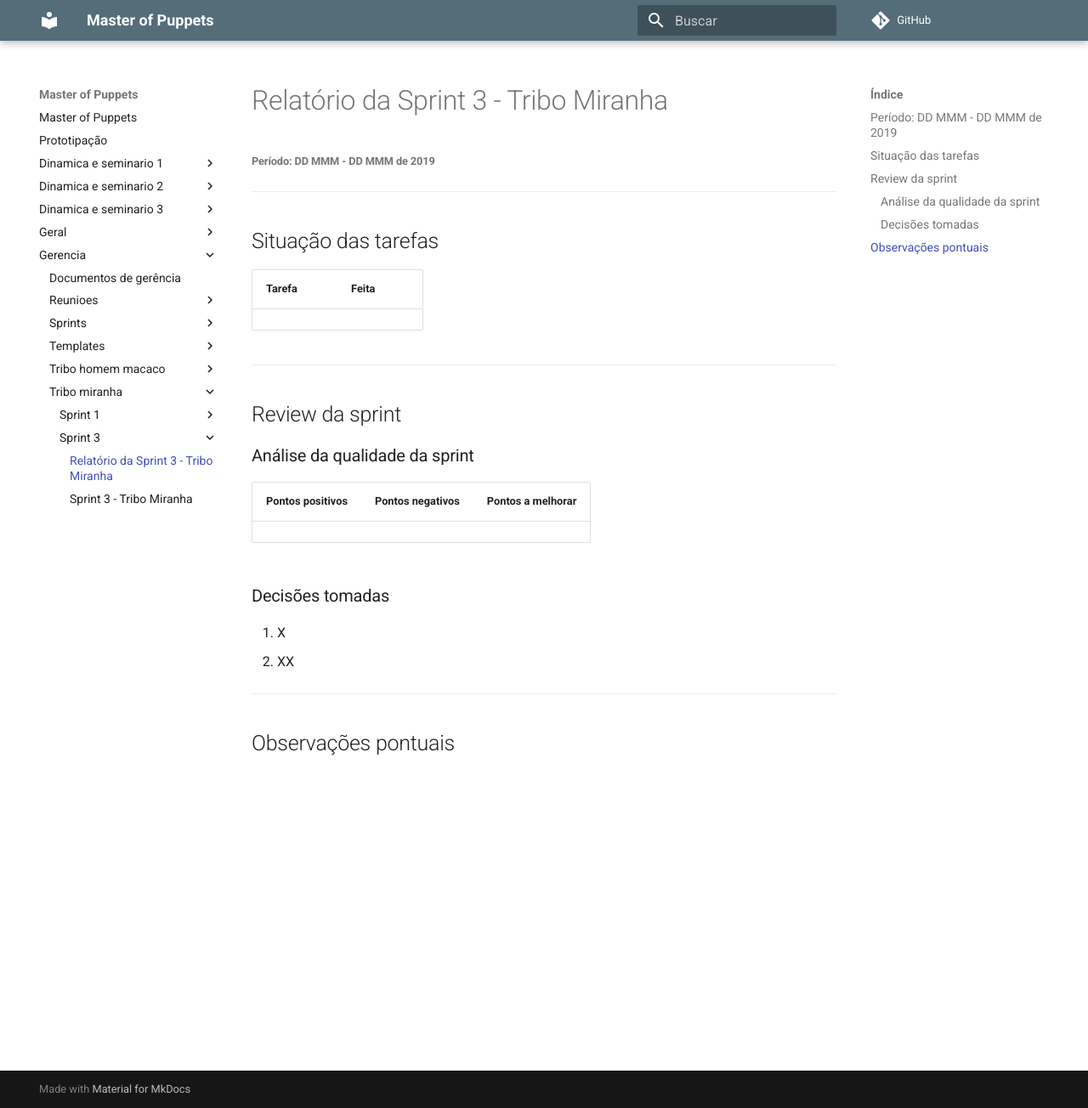
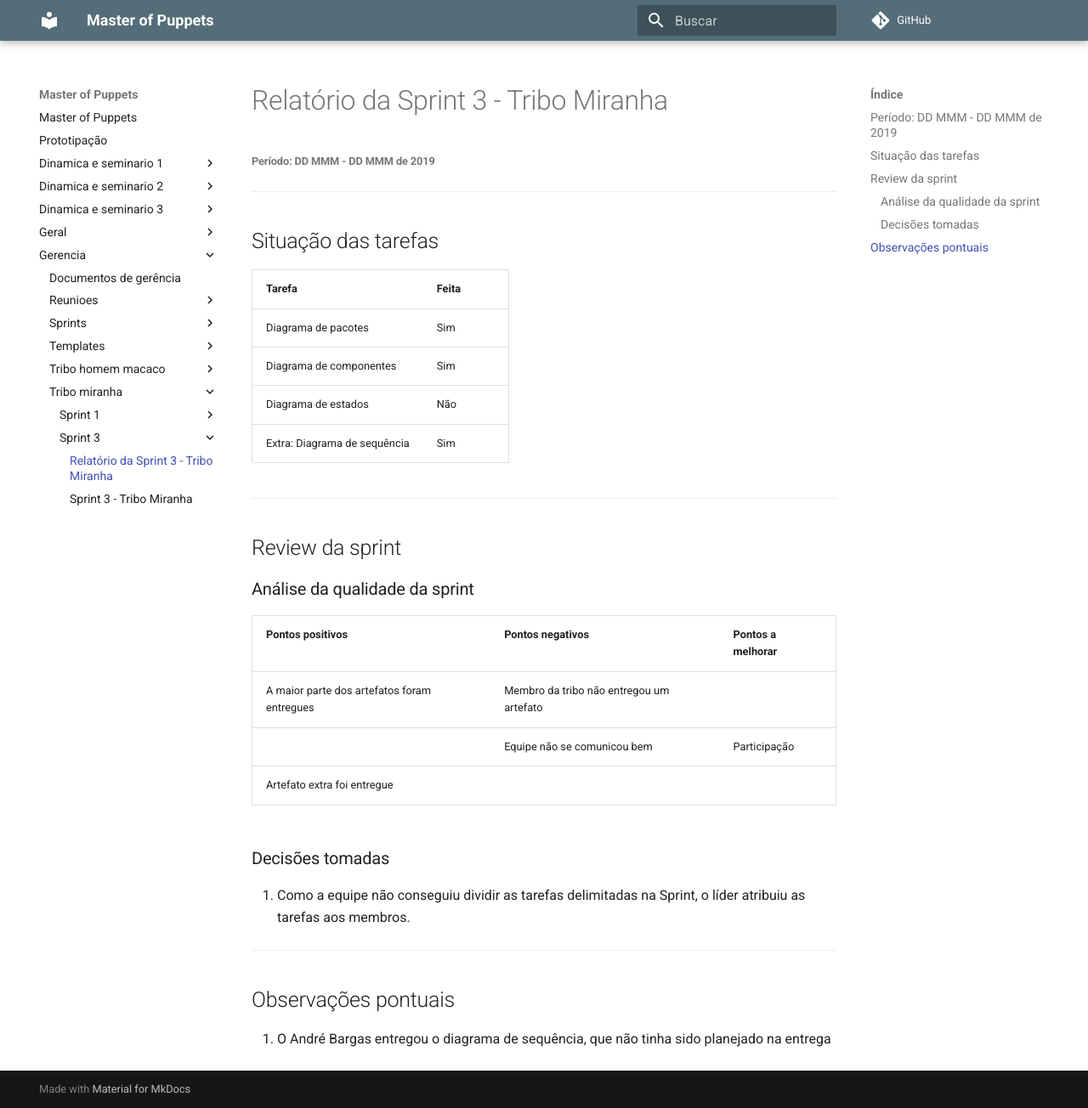
Before and after one commit to desenho-de-software-2019-02/Documentation, an MkDocs documentation site: the page built from docs/gerencia/tribo_miranha/sprint_3/final_sprint_3.md, in a window 1280 px wide and 1304 px high. Shown: the whole window at 85% size. Built offline with MkDocs 1.6.1 and Material for MkDocs 9.7.7, drawn with Linux system fonts in a browser that asks for light colours; comment, search, counter and statistics services are not loaded.

Commit message:
Adding sprint 3 info

```diff
--- a/docs/gerencia/tribo_miranha/sprint_3/final_sprint_3.md
+++ b/docs/gerencia/tribo_miranha/sprint_3/final_sprint_3.md
@@ -8,7 +8,10 @@
 
 | Tarefa | Feita |
 | ------ | ----- |
-|        |       |
+|   Diagrama de pacotes   |  Sim  |
+|   Diagrama de componentes |  Sim  |
+|   Diagrama de estados   |  Não  |
+|   Extra: Diagrama de sequência | Sim |
 
 ---
 
@@ -18,13 +21,16 @@
 
 | Pontos positivos | Pontos negativos | Pontos a melhorar |
 | ---------------- | ---------------- | ----------------- |
-|                  |                  |                   |
+|  A maior parte dos artefatos foram entregues  | Membro da tribo não entregou um artefato |  |
+|  | Equipe não se comunicou bem  | Participação |
+| Artefato extra foi entregue |    |    |
 
 ### Decisões tomadas
 
-1. X
-2. XX
+1. Como a equipe não conseguiu dividir as tarefas delimitadas na Sprint, o líder atribuiu as tarefas aos membros.
 
 ---
 
 ## Observações pontuais
+
+1. O André Bargas entregou o diagrama de sequência, que não tinha sido planejado na entrega
```
Also changed, not shown: docs/gerencia/tribo_miranha/sprint_3/inicio_sprint_3.md (+5 -8 lines).
